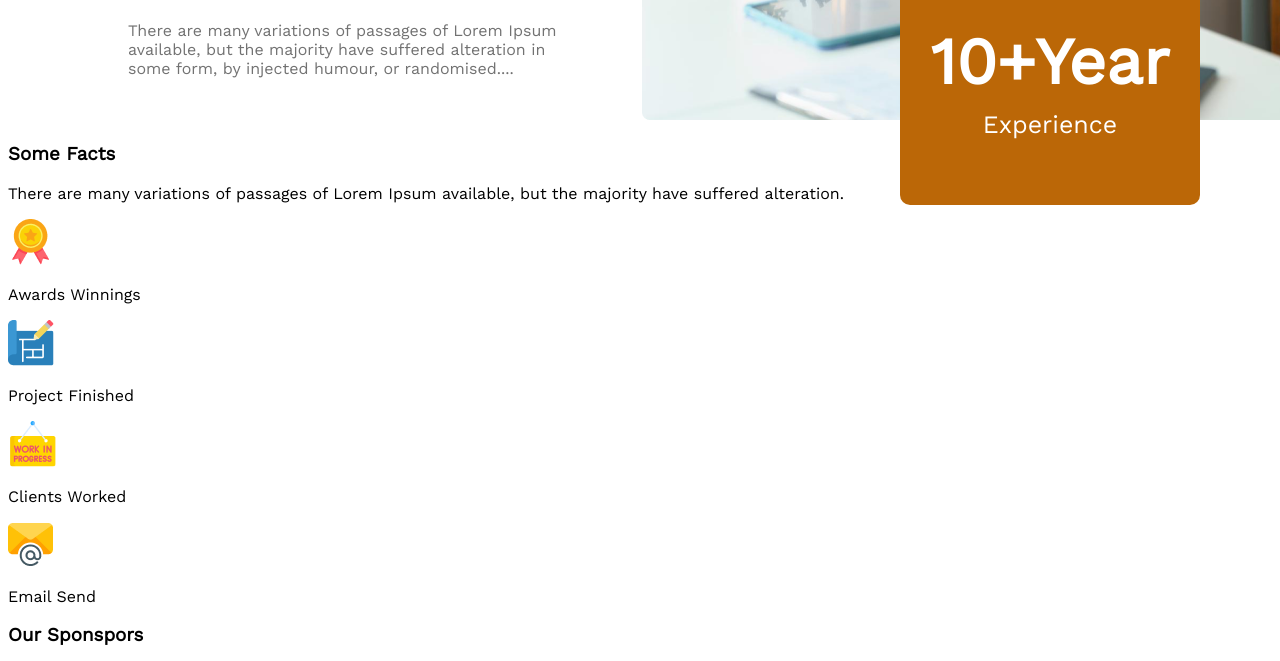
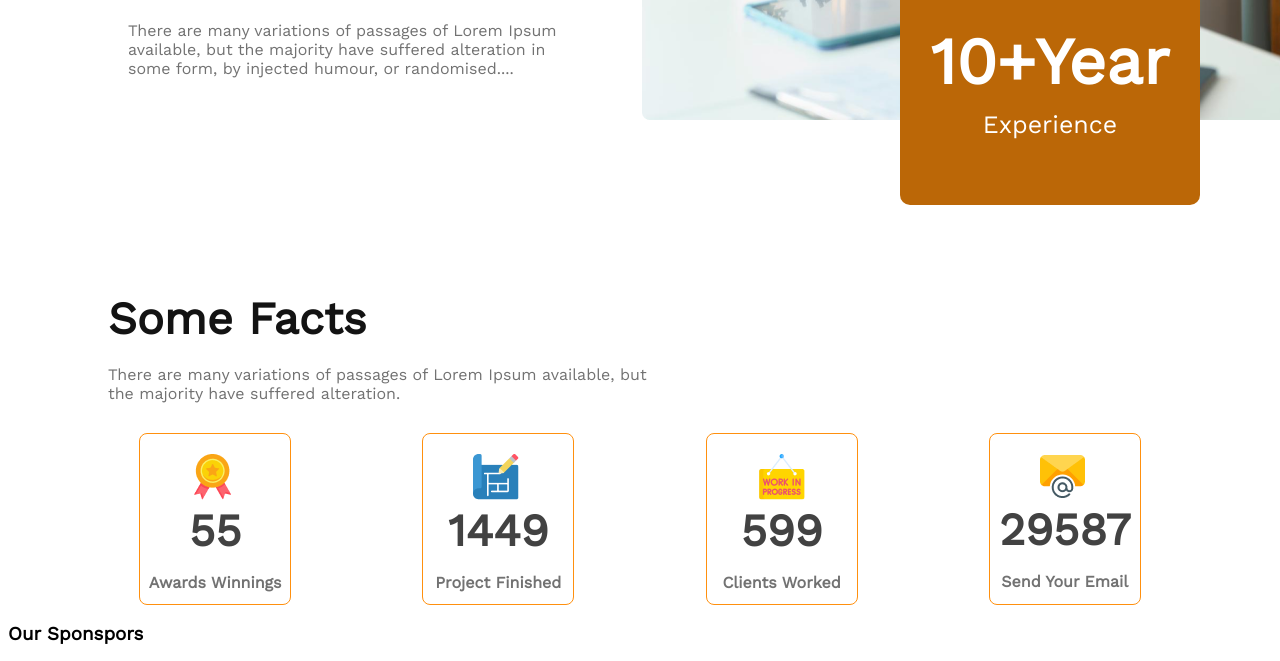
Before and after one commit to abdur-rahman-rubel/assignment2, a plain HTML site: page index.html in a window 1280 px wide. Shown: the part 3020-3681 px from the top of the page. Drawn offline with nearby package versions, Linux system fonts and the light colour scheme.

Commit message:
fact section

```diff
--- a/index.html
+++ b/index.html
@@ -65,8 +65,8 @@
             </div>
 
         </section>
+
         <!-- feature list section -->
-
         <section>
             <div class="feature-list-and-image-container">
                 <div class="list-section">
@@ -102,8 +102,6 @@
                     </div>
                 </div>
             </div>
-
-
         </section>
 
         <!-- Facts section -->
@@ -114,21 +112,25 @@
             </div>
 
             <div class="facts-list">
-                <div>
-                    <img src="images/icons/ribon.png" alt="">
-                    <p>Awards Winnings</p>
+                <div class="lists">
+                    <div class="fact-image"><img src="images/icons/ribon.png" alt=""></div>
+                    <div class="score">55</div>
+                    <p class="img-tag">Awards Winnings</p>
                 </div>
-                <div>
-                    <img src="images/icons/projects.png" alt="">
-                    <p>Project Finished</p>
+                <div class="lists">
+                    <div class="fact-image"><img src="images/icons/projects.png" alt=""></div>
+                    <div class="score">1449</div>
+                    <p class="img-tag">Project Finished</p>
                 </div>
-                <div>
-                    <img src="images/icons/customers.png" alt="">
-                    <p>Clients Worked</p>
+                <div class="lists">
+                    <div class="fact-image"><img src="images/icons/customers.png" alt=""></div>
+                    <div class="score">599</div>
+                    <p class="img-tag">Clients Worked</p>
                 </div>
-                <div>
-                    <img src="images/icons/email.png" alt="">
-                    <p>Email Send</p>
+                <div class="lists">
+                    <div class="fact-image"><img src="images/icons/email.png" alt=""></div>
+                    <div class="score">29587</div>
+                    <p class="img-tag">Send Your Email</p>
                 </div>
             </div>
         </section>
--- a/styles/style.css
+++ b/styles/style.css
@@ -176,3 +176,50 @@ header{
   top: 3000px;
   left: 900px;
  }
+
+ /* facts section */
+ .facts-text{
+    padding-top: 150px;
+    padding-left: 100px;
+
+
+ }
+ .facts-heading{
+    font-weight: 700;
+    font-size: 45px;
+    color: #131313;
+    line-height: .01;
+ }
+ .facts-des{
+    width: 542px;
+    height: 52px;
+    font-size: 16px;
+    color: #727272;
+ }
+ .facts-list{
+    display: flex;
+    justify-content: center;
+    justify-content: space-evenly;
+ }
+ .lists{
+    width: 150px;
+    height: 150px;
+    border: 1px solid #FF900E;
+    border-radius: 8px;
+    padding-top: 20px;
+ }
+ .fact-image{
+    padding-left: 50px;
+ }
+ .score{
+    font-weight: 600;
+font-size: 45px;
+color: #424242;
+text-align: center;
+ }
+ .img-tag{
+    color: #727272;
+    text-align: center;
+    font-weight: 600;
+    font-size: 20px,
+ }
```
